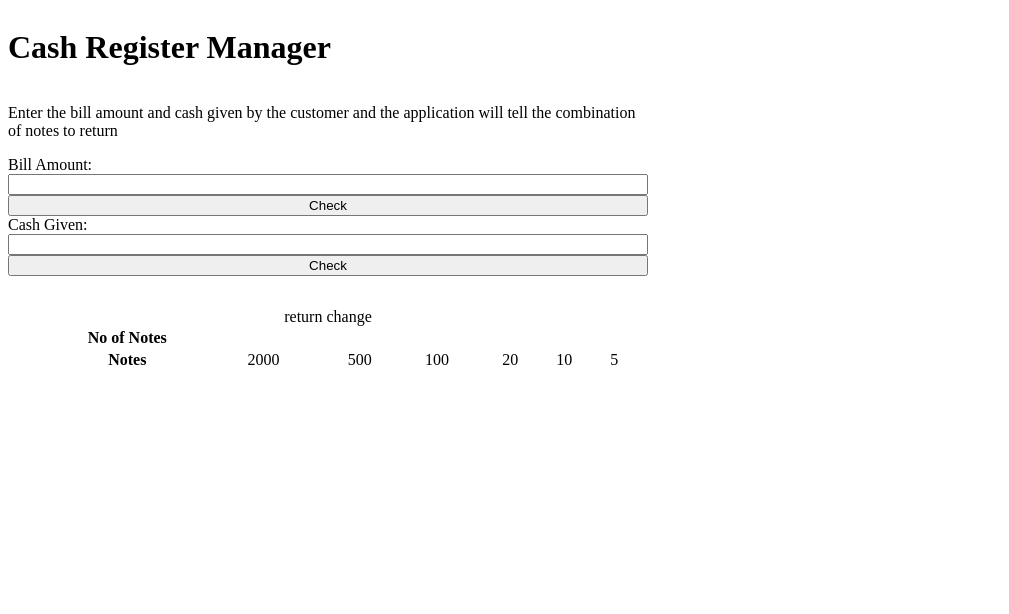
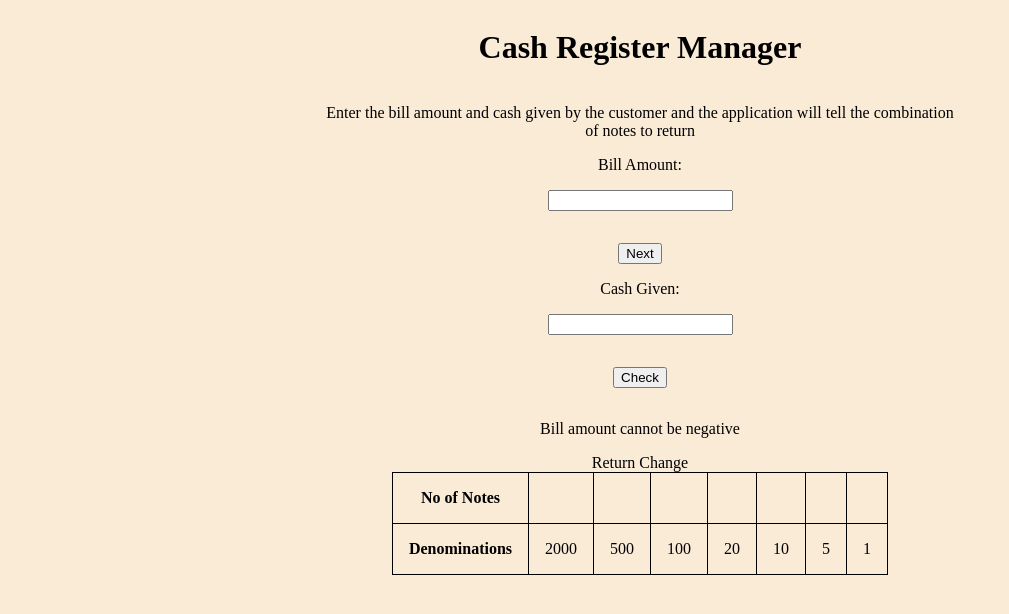
Before and after one commit to rdthetha/cash-register-mark10, a plain HTML site: page index.html in a window 1280 px wide. Both pictures are taken after a click on the button "Check". Shown: the whole page, without its empty margins (0-1009 px from the left). Drawn offline with Linux system fonts and the light colour scheme.

Commit message:
simple setup

```diff
--- a/index.html
+++ b/index.html
@@ -15,28 +15,37 @@
         <p class="description">Enter the bill amount and cash given by the customer and the application will tell the
             combination of notes to return</p>
         <label for="bill-amount">Bill Amount:</label>
-        <input type="text" id="bill-amount">
-        <button>Check</button>
+        <input type="number" id="bill-amount">
+        <button id="first-button">Next</button>
         <label for="cash-given">Cash Given:</label>
-        <input type="text" id="cash-given">
+        <input type="number" id="cash-given">
         <button id="check-button">Check</button>
         <p id="error-message"></p>
+        <div class="table">
             <table class="change-table">
-            <caption>return change</caption>
+                <caption>Return Change</caption>
                 <tr>
                     <th>No of Notes</th>
+                    <td class="note-value"></td>
+                    <td class="note-value"></td>
+                    <td class="note-value"></td>
+                    <td class="note-value"></td>
+                    <td class="note-value"></td>
+                    <td class="note-value"></td>
+                    <td class="note-value"></td>
                 </tr>
                 <tr>
-                <th>Notes</th>
+                    <th>Denominations</th>
                     <td>2000</td>
                     <td>500</td>
                     <td>100</td>
                     <td>20</td>
                     <td>10</td>
                     <td>5</td>
-                <td></td>
+                    <td>1</td>
                 </tr>
             </table>
+        </div>
     </div>
 
 </body>
--- a/index.js
+++ b/index.js
@@ -1,24 +1,44 @@
-const billAmt=document.querySelector("#bill-amount");
-const cashGiven=document.querySelector("#cash-given");
-const checkButton=document.querySelector("#check-button");
-const message=document.querySelector("#error-message");
+const billAmt = document.querySelector("#bill-amount");
+const cashGiven = document.querySelector("#cash-given");
+const checkButton = document.querySelector("#check-button");
+const message = document.querySelector("#error-message");
+const noteValue = document.querySelectorAll(".note-value");
+const availableNotes = [2000, 500, 100, 20, 10, 5, 1];
 
+checkButton.addEventListener("click", function validateAmount() {
+    hideMessage();
 
-checkButton.addEventListener("click",function validateAmount(){
+    if (billAmt.value > 0) {
+        if (cashGiven.value >= billAmt.value) {
+            const change = cashGiven.value - billAmt.value;
+            calculateChange(change);
+        } else {
+            showMessage("Cash Given should be more than or equal to bill amount");
+        }
 
-
-    if(billAmt.value>0)
-    {
-
-    }
-    else{
-        message.innerText="Invaliddd";
+    } else {
+        showMessage("Bill amount cannot be negative");
     }
 
 });
 
 
-function showMessage(message){
+function hideMessage() {
+    message.style.display = "none";
+}
 
-    message.innerText="Invaliddd";
+function showMessage(m) {
+
+    message.style.display = "block";
+    message.innerText = m;
 }
+
+function calculateChange(change) {
+    for (let i = 0; i < availableNotes.length; i++) {
+        const noOfNotes = Math.trunc(change / availableNotes[i]);
+        change = change % availableNotes[i];
+        noteValue[i].innerText = noOfNotes;
+    }
+
+
+}
--- a/style.css
+++ b/style.css
@@ -1,5 +1,45 @@
+body{
+    background-color: antiquewhite;
+}
+
+table, td, th {
+    border: 1px solid black;
+    padding: 1rem 1rem;
+
+  }
+
+.change-table {
+    padding: 2rem;
+    border-collapse: collapse;
+    margin-left: auto;
+  margin-right: auto;
+  }
 .container{
     display: flex;
     flex-direction: column;
     width: 50vw;
+    align-items: center;
+    margin: auto;
 }
+.description{
+    text-align: center;
+}
+.heading{
+    text-align: center;
+}
+
+#first-button{
+    margin: 1rem;
+}
+
+#check-button{
+    margin: 1rem;
+}
+
+#cash-given{
+    margin: 1rem;
+}
+
+#bill-amount{
+    margin:1rem;
+}
```
Lines whose indentation alone changed are shown as unchanged.
